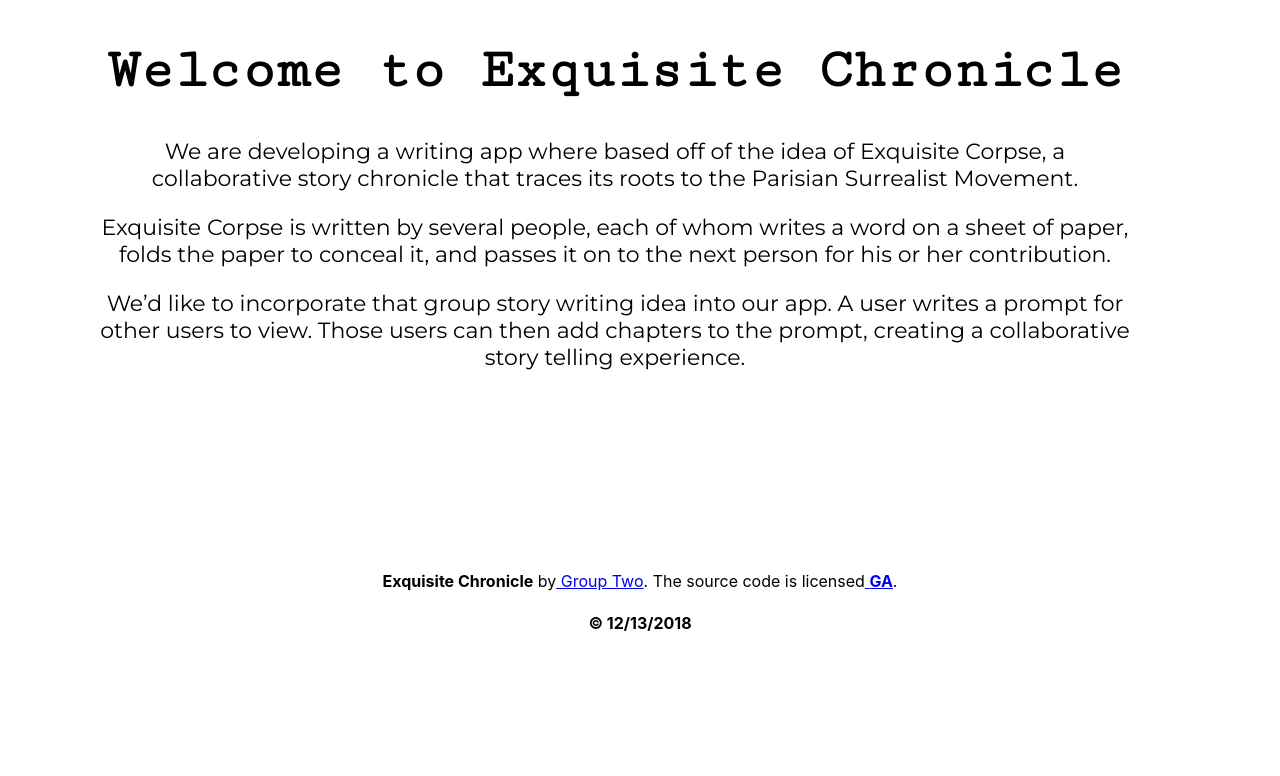
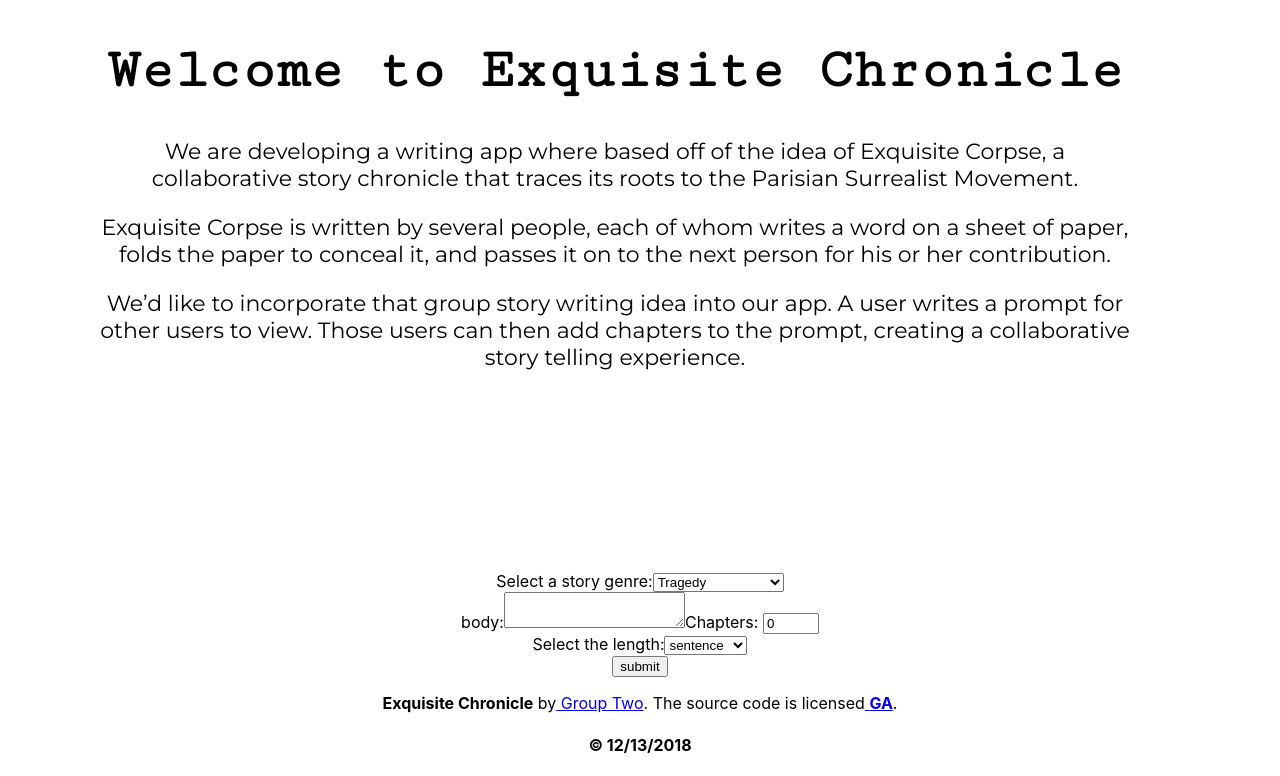
Before and after one commit to EJLugo/exquisite-chronicle, a React (Create React App) app in the folder client/: page / in a window 1280 px wide. Shown: the part 516-1292 px from the top of the page. Before the commit the page ends 1170 px from the top, so only its background shows below. Built offline with nearby package versions, Linux system fonts and the light colour scheme.

Commit message:
added dropdown for chapter length

```diff
--- a/client/src/App.js
+++ b/client/src/App.js
@@ -12,7 +12,7 @@ import Footer from './components/Footer';
 import ChapterForm from './components/ChapterForm';
 import RenderUserChapters from './components/RenderUserChapters';
 import ViewUserContributions from './components/ViewUserContributions';
-
+import PromptForm from './components/PromptForm';
 
 class App extends Component {
   constructor(props) {
@@ -88,6 +88,7 @@ class App extends Component {
       <div className="App">
         <NavBar handleViewChange={this.setView} token={this.state.token}/>
         {this.renderUserview()}
+<PromptForm />
         <Footer />
       </div>
     );
--- a/client/src/components/ChapterForm.js
+++ b/client/src/components/ChapterForm.js
@@ -28,7 +28,7 @@ export default class ChapterForm extends Component{
   render(){
     return(
       <form
-        className='prompt-form'
+        className='chapter-form'
         onSubmit={this.handleSubmit}
         >
         <label>
--- /dev/null
+++ b/client/src/components/DropdownChapterLength.js
@@ -0,0 +1,50 @@
+import React, {Component} from "react";
+
+export default class DropdownChapterLength extends Component{
+  constructor(props){
+    super(props);
+    this.state = {
+
+      chapter_length: ['sentence',' paragraph','page','10 pages','30 pages'],
+      value: 'sentence'
+
+    };
+    this.handleChange = this.handleChange.bind(this);
+    this.handleLengthChange = this.handleLengthChange.bind(this);
+  }
+
+  async handleChange(e){
+    let {value} = e.target;
+    await this.setState({
+        value
+      });
+    this.handleLengthChange();
+  }
+
+  handleLengthChange = () => {
+    let length = this.state.value;
+    this.props.onSelectLength(length);
+  }
+
+  render(){
+    return(
+      <div>
+        <div >
+          <label >
+            Select the length:
+            <select className='dropdownChapter' value={this.state.value} onChange={this.handleChange}>
+              {
+                this.state.chapter_length.map(length =>(
+                  <option key={length}
+                          value={length}
+                    >{length}</option>
+                ))
+              }
+            </select>
+          </label>
+        </div>
+    </div>
+    )
+  }
+
+}
--- a/client/src/components/PromptForm.js
+++ b/client/src/components/PromptForm.js
@@ -1,5 +1,6 @@
 import React, {Component} from 'react';
 import Dropdown from './Dropdown';
+import DropdownChapterLength from './DropdownChapterLength';
 
 export default class PromptForm extends Component{
   constructor(props){
@@ -40,6 +41,15 @@ export default class PromptForm extends Component{
     }));
   }
 
+  handleLength = (length) => {
+    this.setState(prevState =>({
+      formData: {
+        ...prevState.formData,
+        chapter_length:length
+      }
+    }));
+  }
+
   render(){
     return(
 
@@ -47,20 +57,18 @@ export default class PromptForm extends Component{
         className='prompt-form'
         onSubmit={this.handleSubmit}
         >
-        <label>Choose a genre:</label>
 
         <Dropdown onSelectGenre={this.handleGenre}/>
 
         <label>body:</label>
-        <input
-          type="text"
+        <textarea
           id="body"
           name="body"
           onChange={this.handleChange}
           value={this.state.formData.body}
         />
 
-        <label>Chapters:</label>
+        <label>Chapters: </label>
         <input
           type="number"
           name="max_chapters" min="1" max="30"
@@ -68,42 +76,7 @@ export default class PromptForm extends Component{
           value={this.state.formData.max_chapters}
         />
 
-        <label>Chapter length: </label>
-        <label>sentence</label>
-        <input
-          type="radio"
-          name="chapter_length"
-          value={this.state.formData.chapter_length}
-          onChange={this.handleChange}/>
-
-        <label>paragraph</label>
-        <input
-          type="radio"
-          name="chapter_length"
-          value={this.state.formData.chapter_length}
-          onChange={this.handleChange}/>
-
-        <label>page</label>
-        <input
-          type="radio"
-          name="page"
-          value={this.state.formData.chapter_length}
-          onChange={this.handleChange}/>
-
-        <label>Chapter length:</label>
-        <input
-          type="radio"
-          name="chapter_length"
-          value={this.state.formData.chapter_length}
-          onChange={this.handleChange}/>
-
-        <label>30 pages</label>
-        <input
-          type="checkbox"
-          name="chapter_length"
-          value={this.state.formData.chapter_length}
-          onChange={this.handleChange}/>
-
+        <DropdownChapterLength onSelectLength={this.handleLength}/>
         <input
           type='submit'
           value='submit'
```
